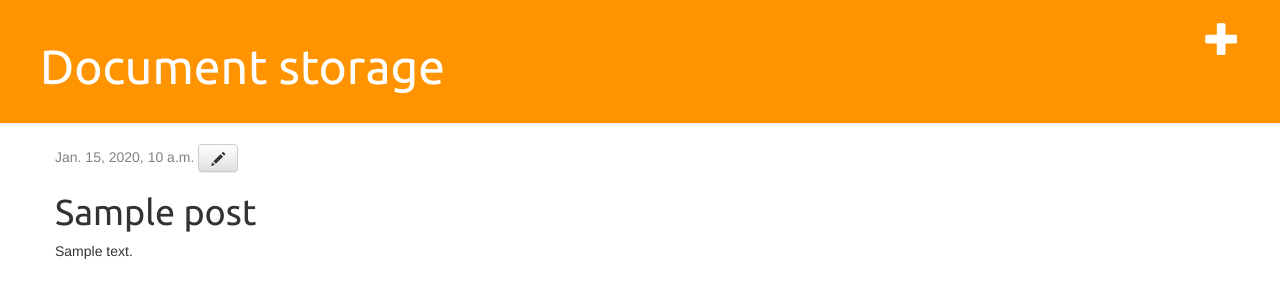
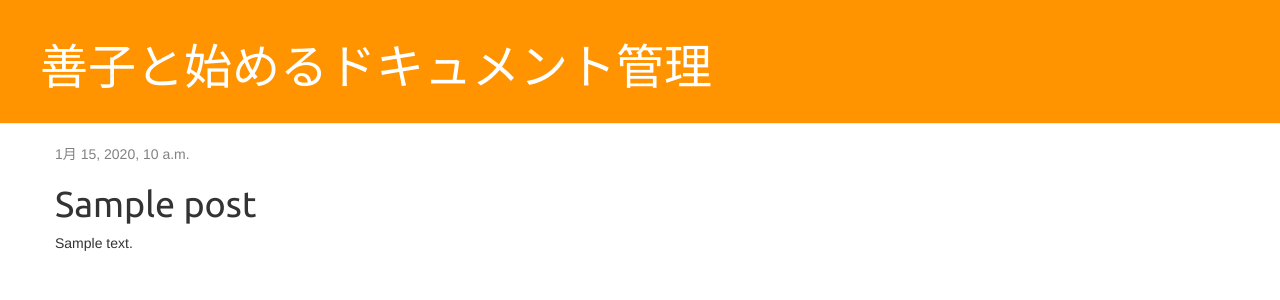
Before and after one commit to yudaishimanaka/Django_first_project, a Django app: template blog/templates/blog/post_detail.html in a window 1280 px wide. Shown: the top 300 px of the page. Run offline with Django 3.2, Linux system fonts and the light colour scheme; the template is opened without the code that fills it: values that come from a table or form of the project are taken from there, others are empty; tables that the repository leaves empty hold one stand-in row (values such as "Sample post"); some libraries are stand-ins or nearby versions.

Commit message:
Tentaively completed

```diff
--- a/blog/templates/blog/base.html
+++ b/blog/templates/blog/base.html
@@ -1,4 +1,5 @@
 {% load staticfiles %}
+{% load markdown_deux_tags %}
 <html>
     <head>
         <title>Document</title>
@@ -9,8 +10,7 @@
     </head>
     <body>
         <div class="page-header">
-            <a href="{% url 'post_new' %}" class="top-menu"><span class="glyphicon glyphicon-plus"></span></a>
-            <h1><a href="/">Document storage</a></h1>
+            <h1><a href="/">善子と始めるドキュメント管理</a></h1>
         </div>
         <div class="content container">
             <div class="row">
--- a/blog/templates/blog/post_detail.html
+++ b/blog/templates/blog/post_detail.html
@@ -5,8 +5,7 @@
     {% if post.published_date %}
         {{ post.published_date }}
     {% endif %}
-    <a class="btn btn-default" href="{% url 'post_edit' pk=post.pk %}"><span class="glyphicon glyphicon-pencil"></span></a>
     </div>
     <h1>{{ post.title }}</h1>
-    <p>{{ post.text|linebreaks }}</p>
+    <p>{{ post.text|safe }}</p>
 {% endblock %}
--- a/blog/templates/blog/post_list.html
+++ b/blog/templates/blog/post_list.html
@@ -7,7 +7,7 @@
                 published: {{ post.published_date }}
             </div>
             <h1><a href="{% url 'post_detail' pk=post.pk %}">{{ post.title }}</a></h1>
-            <p>{{ post.text|linebreaks }}</p>
+            <p>{{ post.text|safe }}</p>
         </div>
     {% endfor %}
 {% endblock content %}
--- a/mysite/settings.py
+++ b/mysite/settings.py
@@ -38,6 +38,8 @@ INSTALLED_APPS = [
     'django.contrib.messages',
     'django.contrib.staticfiles',
     'blog',
+    'markdown_deux',
+    'markdownx',
 ]
 
 MIDDLEWARE = [
@@ -104,7 +106,7 @@ AUTH_PASSWORD_VALIDATORS = [
 # Internationalization
 # https://docs.djangoproject.com/en/1.11/topics/i18n/
 
-LANGUAGE_CODE = 'en-us'
+LANGUAGE_CODE = 'ja'
 
 TIME_ZONE = 'Asia/Tokyo'
 
```
Also changed, not shown: blog/views.py (+11 -0 lines), requirements.txt (added, +49 -0 lines), blog/models.py (line endings or trailing spaces).
